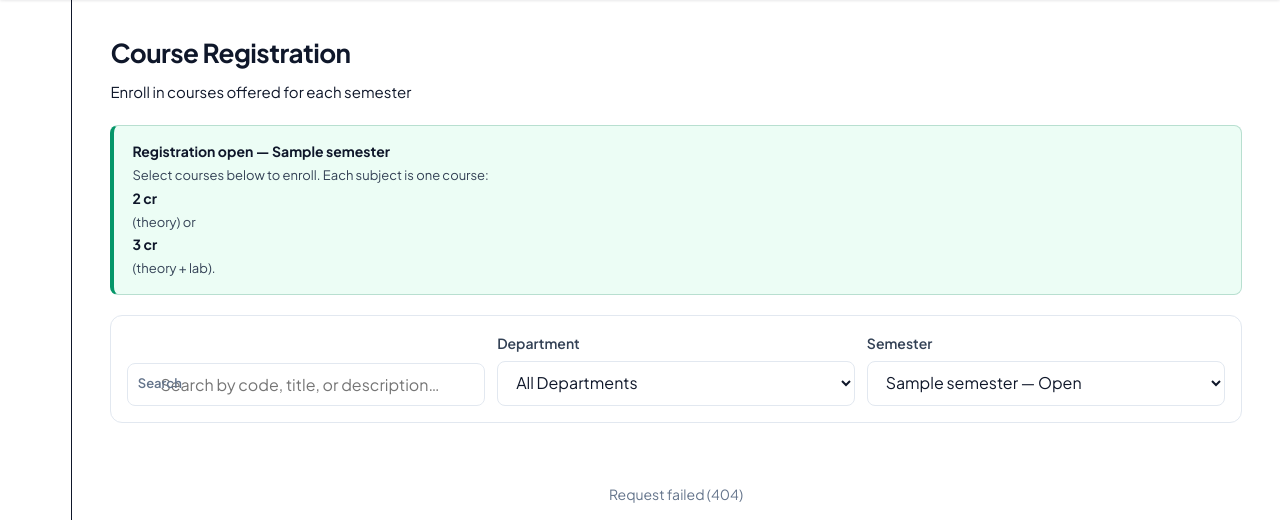
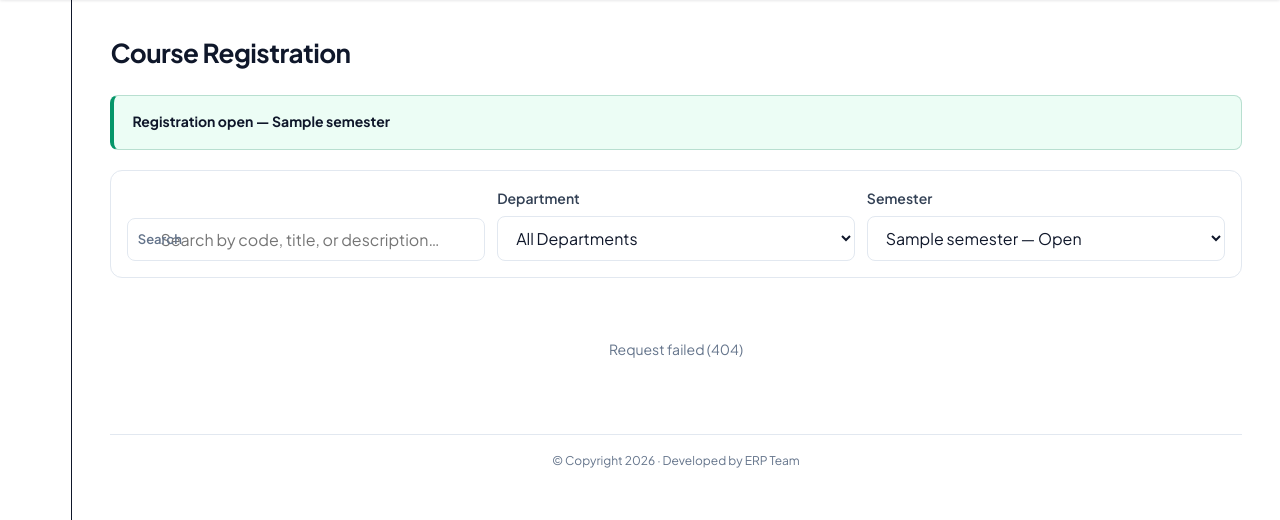
Before and after one commit to kashifftw/cs50-final-project, a Python web app: template templates/student/courses.html in a window 1280 px wide. Shown: the part 60-580 px from the top of the page. Run offline with Jinja, Linux system fonts and the light colour scheme; the template is opened without the code that fills it: most values are stand-ins (such as "Sample title", 1, 10 or a date in 2020).

Commit message:
Remove registration helper text from courses page.

```diff
--- a/templates/student/courses.html
+++ b/templates/student/courses.html
@@ -4,26 +4,23 @@
 {% block content %}
 <div class="portal-inner-header">
     <h1>Course Registration</h1>
-    <p>Enroll in courses offered for each semester</p>
 </div>
 <div id="registration-status-banner">
     {% if semester and semester.registration_open %}
     <div class="portal-banner portal-banner-open">
         <div class="portal-banner-body">
             <strong>Registration open — {{ semester.name }}</strong>
-            <p>Select courses below to enroll. Each subject is one course: <strong>2 cr</strong> (theory) or <strong>3 cr</strong> (theory + lab).</p>
         </div>
     </div>
     {% elif semester %}
     <div class="portal-banner portal-banner-closed">
         <div class="portal-banner-body">
             <strong>Registration closed — {{ semester.name }}</strong>
-            <p>Course listings are for reference only until the registrar opens enrollment.</p>
         </div>
     </div>
     {% else %}
     <div class="portal-banner portal-banner-closed">
-        <div class="portal-banner-body"><strong>No active semester.</strong> Contact the registrar.</div>
+        <div class="portal-banner-body"><strong>No active semester</strong></div>
     </div>
     {% endif %}
 </div>
```
